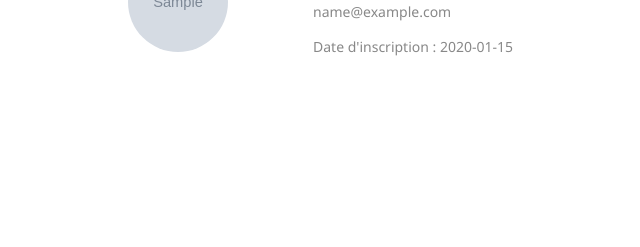
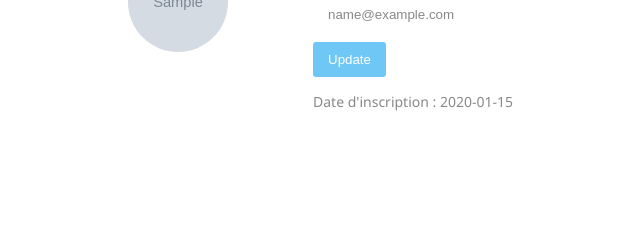
Before and after one commit to Ergunk/ProjetF, a PHP site: page /?page=profile&id=1 in a window 1280 px wide. Shown: the part 553-800 px from the top of the page, without its empty margins (182-822 px from the left). Run offline with PHP 8.4, Linux system fonts and the light colour scheme; the visitor is signed in with stand-in values (Sample User, id 1); tables that the repository leaves empty hold one stand-in row (values such as "Sample post"); grey boxes marked "Sample" are stand-in pictures; some libraries are stand-ins or nearby versions.

Commit message:
Ajout d'une page profile
    Possibilité de modifier l'image du profile

   Possibilité de modifier le pseudo et le mail

   Possibilité de voir les autres profiles

```diff
--- a/css/default.css
+++ b/css/default.css
@@ -361,6 +361,30 @@ width: 100px;
 	display : none;
 }
 
+
+.form_profile input{
+	border : 0px;
+	margin-left : 0px;
+	text-align:left;
+
+}
+
+
+
+
+.form_profile input:focus{
+
+	border : 1px solid #6EC7F5;
+
+}
+
+.liste_participants li a {
+
+	text-decoration : none;
+}
+
+
+
 @media screen and (max-width: 1000px) {
 	.inner {
 		width : 100%;
--- a/index.php
+++ b/index.php
@@ -6,6 +6,9 @@
 
 
 	if(isset($_POST["action"])) {
+
+
+
 
 		if($_POST['action'] == "logout" ) {
 			session_destroy();
@@ -221,7 +224,7 @@
 			?>
 				<div id="info_user" >
 
-					<p  style="vertical-align: top;display:inline-block" > <?php echo 'Bonjour ' . $_SESSION['user']; ?> </p>
+					<p  id="bonjour" style="vertical-align: top;display:inline-block" > <?php echo 'Bonjour ' . $_SESSION['user']; ?> </p>
 
 
 					<div id="info">
--- a/profile.php
+++ b/profile.php
@@ -1,3 +1,14 @@
+<script type="text/javascript">
+
+	function refresh(user) {
+
+		var block = document.getElementById("bonjour");
+
+		block.innerHTML = "Bonjour "+user;
+
+	}
+</script>
+
 <?php
 
 require_once("config.php");
@@ -7,6 +18,55 @@ if(isset($_GET['id'])) {
 	$idUser = $_GET['id'];
 
 if(isset($_POST['action'])){
+
+if($_POST['action'] == "UpdateProfile"){
+
+
+		if($_POST["pseudo"] != "" && $_POST['email']!= ""){
+
+
+			if($_SESSION["user"] != $_POST["pseudo"]) {
+				$res = $db->query("SELECT pseudo FROM tblmembres WHERE pseudo='".$_POST['pseudo']."'");
+				$res->setFetchMode(PDO::FETCH_OBJ);
+
+				if($test = $res->fetch() ){
+				// Pseudo déjà utilisé
+					$erreur = 'Ce pseudo est déjà utilisé';
+
+					$update = false;
+
+				} else {
+					$update = true;
+				}
+			} else {
+
+				$update = true;
+			}
+
+			if($update == true){
+
+
+				$message = 'Upload réussi !';
+				$req = $db->prepare('UPDATE tblmembres SET pseudo=:pseudo, email=:email  WHERE id='.$_SESSION['id']);
+				$req->execute(array(
+				'pseudo' => $_POST['pseudo'],
+				'email' =>  $_POST['email']));
+
+				$_SESSION['user'] = $_POST['pseudo'];
+
+
+				echo "<script>refresh('".$_SESSION['user']."');</script>";
+
+
+			}
+		} else {
+
+			 $erreur = 'Veuillez remplir les champs';
+		}
+
+
+}
+
 
 if($_POST['action'] == "UploadImage"){
 
@@ -58,9 +118,9 @@ if($_POST['action'] == "UploadImage"){
 					// Si c'est OK, on teste l'upload
 					if(move_uploaded_file($_FILES['image']['tmp_name'], TARGET.$nomImage))
 					{
-					  $message = 'Upload réussi !';
+					  $message = 'Update réussi !';
 
-					  $req = $db->prepare('UPDATE tblmembres SET image=:image WHERE id='.$idUser);
+					  $req = $db->prepare('UPDATE tblmembres SET image=:image WHERE id='.$_SESSION['id']);
 					  $req->execute(array(
 						'image' => $nomImage));
 
@@ -68,7 +128,7 @@ if($_POST['action'] == "UploadImage"){
 					else
 					{
 					  // Sinon on affiche une erreur systeme
-					  $erreur = 'Problème lors de l\'upload !';
+					  $erreur = 'Problème lors de l\'update !';
 					}
 				  }
 				  else
@@ -107,11 +167,15 @@ if($_POST['action'] == "UploadImage"){
 
 }
 
-
+	if($idUser != "") {
 
 	$res = $db->query('SELECT id,pseudo,email,date_inscription FROM tblmembres WHERE id='.$idUser);
 
 	$resultat = $res->fetch();
+
+	} else {
+		$resultat = false;
+	}
 
 	if(!$resultat) {
 		echo '<h1>Pas de profile</h1>';
@@ -135,6 +199,7 @@ if($_POST['action'] == "UploadImage"){
 
 					echo '<div>';
 
+					if($_SESSION['id'] == $idUser) {
 						if($user->image == null) {
 
 							echo '<img id="run" src="images/bangkok.jpg" alt="Bangkok" title="Bangkok" />';
@@ -144,11 +209,41 @@ if($_POST['action'] == "UploadImage"){
 							echo '<img id="run" src="images/profiles/'.$user->image.'" alt="'.$user->image.'" title="'.$user->image.'" />';
 						}
 
+					} else {
+						if($user->image == null) {
+
+							echo '<img src="images/bangkok.jpg" alt="Bangkok" title="Bangkok" />';
+
+						} else {
+
+							echo '<img src="images/profiles/'.$user->image.'" alt="'.$user->image.'" title="'.$user->image.'" />';
+						}
+
+					}
+
 					echo '</div>';
 
 					echo '<div>';
-					echo '<p><b>'.$user->pseudo.'</b></p>';
-					echo '<p>'.$user->email.'</p>';
+
+
+					if($_SESSION['id'] == $idUser) {
+
+					echo '<form method="POST" action="" class="form_profile">';
+
+						echo '<input type="text" name="pseudo" value="'.$user->pseudo.'" />';
+
+						echo '<input type="text" name="email" value="'.$user->email.'" />';
+
+						echo '<input type="hidden" name="action" value="UpdateProfile" />';
+
+						echo '<input type="submit" value="Update"/>';
+
+					echo '</form>';
+
+					} else {
+						echo '<p><b>'.$user->pseudo.'</b></p>';
+						echo '<p>'.$user->email.'</p>';
+					}
 					echo '<p> Date d\'inscription : '.$user->date_inscription.'</p>';
 
 					if(isset($message)) {
```
Also changed, not shown: Test/modalWindow.css (deleted, +0 -29 lines), Test/modalWindow.html (deleted, +0 -13 lines), Test/modalWindow.js (deleted, +0 -40 lines), accueil - Copie.php (deleted, +0 -8 lines), description.php (+17 -5 lines), Test/etiquette.png (deleted), images/profiles/07d7e475554e0dfb62e7209373aacb9c.jpg (added), images/profiles/9ddc503003b996cb331ea3087f8a4fe5.jpg (added), images/profiles/b50c8391c55016aed263784849c8dd4f.jpg (added), images/profiles/ddbac86fe63ad474a2248acd8482049a.jpg (added), images/profiles/ea1f0e3ac6f0084b47dee3e1844f0bcf.jpg (added), login.php (deleted).
